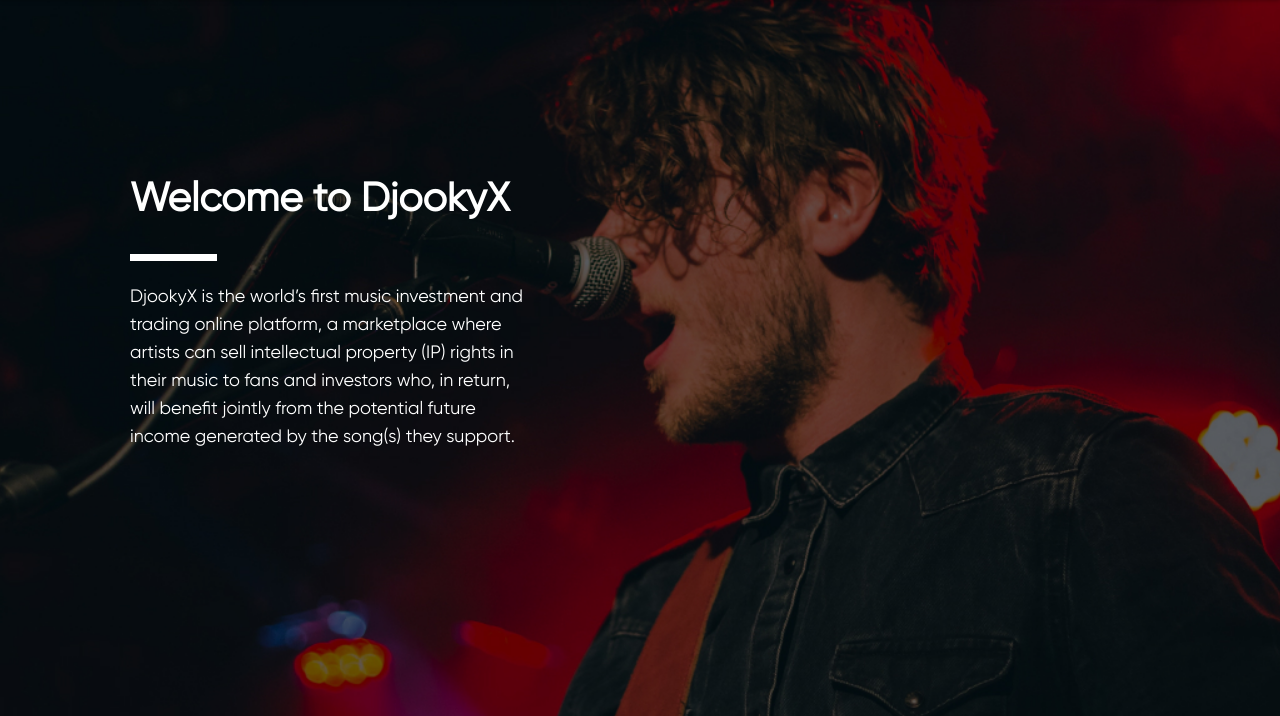
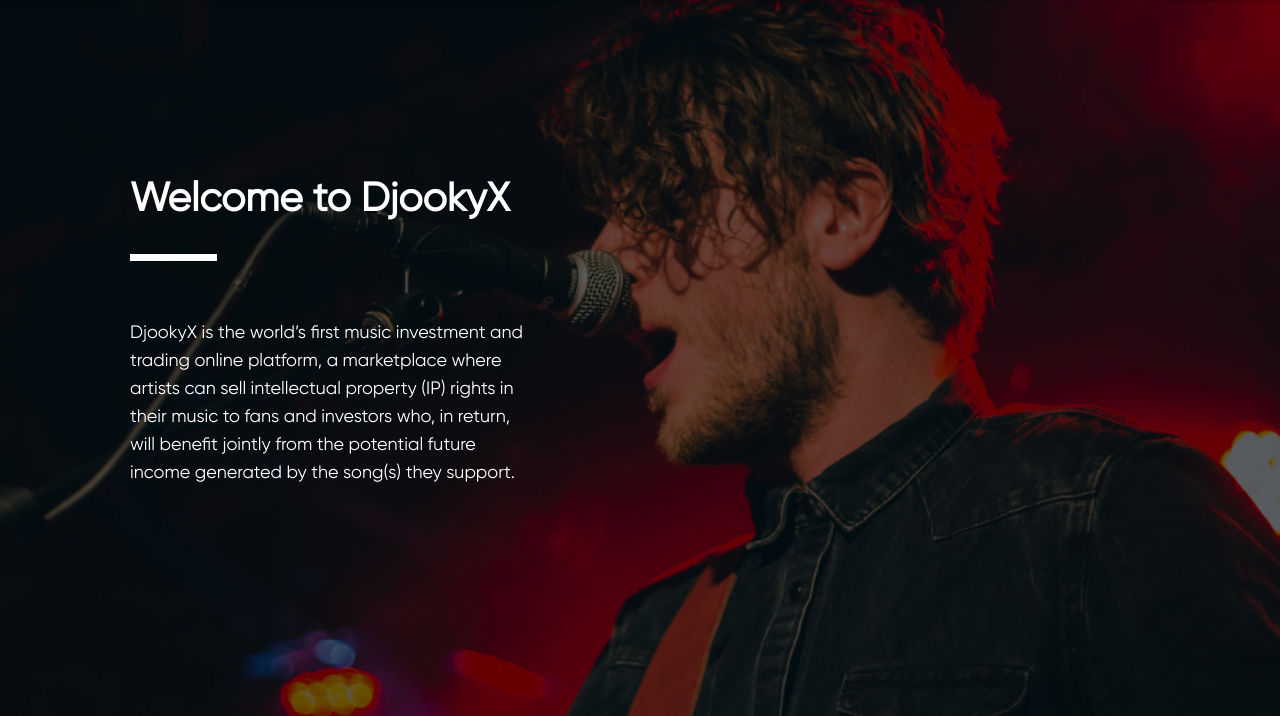
Before and after one commit to UhimenkoVlad/DjookyX-test-task, a plain HTML site: page index.html in a window 1280 px wide. Shown: the part 84-800 px from the top of the page. Drawn offline with Linux system fonts and the light colour scheme.

Commit message:
fix before post h1 for intro

```diff
--- a/css/style.css
+++ b/css/style.css
@@ -247,12 +247,12 @@ body{
     margin-bottom: 29px;
 }
 
-.intro__title::before{
+.intro__title::after {
     content: '';
-    position: absolute;
+    display: block;
     height: 7px;
     width: 87px;
-    top: 338px;
+    margin-top: 29px;
     background: #FFFFFF;
 }
 
```
